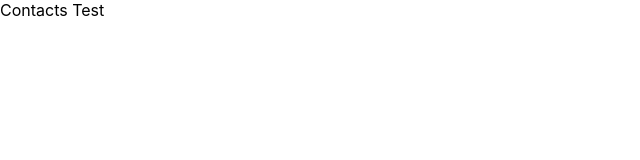
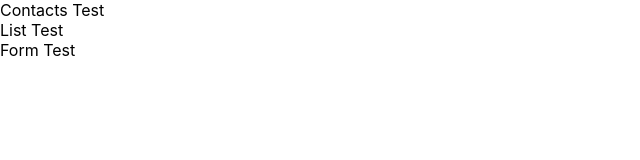
Before and after one commit to EgemenNair/react-contacts-app, a React (Create React App) app: page / in a window 1280 px wide. Shown: the top 160 px of the page, without its empty margins (0-640 px from the left). Built offline with nearby package versions, Linux system fonts and the light colour scheme.

Commit message:
Master3 | Components Updated, Form component added

```diff
--- a/src/App.js
+++ b/src/App.js
@@ -1,4 +1,4 @@
-import Contacts from "./components/Contacts";
+import Contacts from "./components/Contacts/index.js";
 
 function App() {
   return (
--- /dev/null
+++ b/src/components/Contacts/Form/index.js
@@ -0,0 +1,11 @@
+import React from 'react';
+
+function Form() {
+  return (
+    <div>
+      Form Test
+    </div>
+  );
+}
+
+export default Form;
--- a/src/components/Contacts/index.js
+++ b/src/components/Contacts/index.js
@@ -1,12 +1,15 @@
 import React from 'react';
+import Form from './Form';
 import List from './List';
 
 function Contacts() {
   return (
     <div>
       Contacts Test
+      <List/>
+      <Form/>
     </div>
-  )
+  );
 }
 
 export default Contacts;
```
